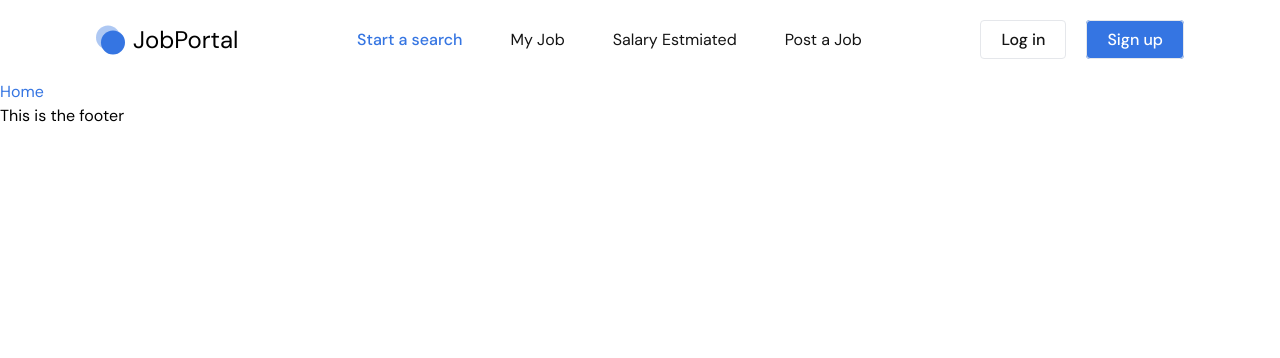
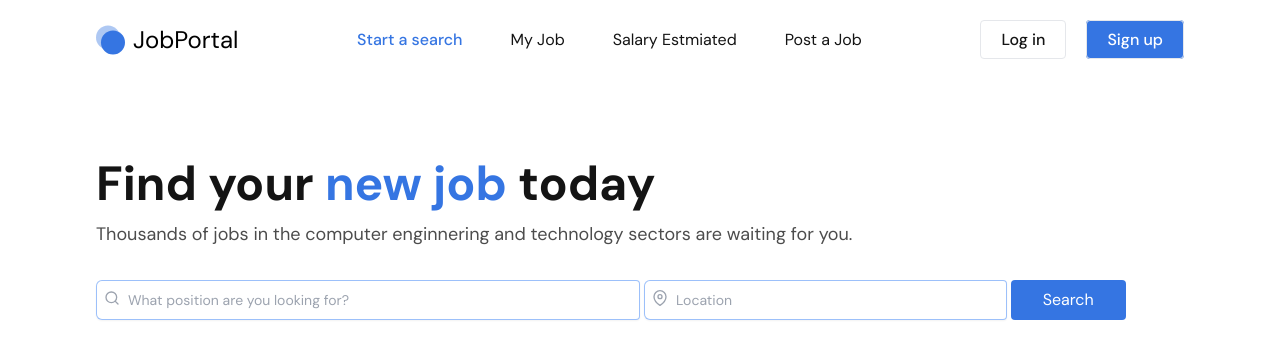
Before and after one commit to bhattrajdev/MERN_Job_Portal, a React (Vite) app in the folder client/: page / in a window 1280 px wide. Shown: the top 358 px of the page. Built offline with nearby package versions, Linux system fonts and the light colour scheme.

Commit message:
banner section

```diff
--- a/client/src/App.jsx
+++ b/client/src/App.jsx
@@ -7,7 +7,7 @@
     <>
     <Navbar/>
       <Outlet />
-      <footer>This is the footer</footer>
+
     </>
   );
 };
--- a/client/src/Pages/Home.jsx
+++ b/client/src/Pages/Home.jsx
@@ -1,9 +1,18 @@
-import React from 'react'
+import React from "react";
+import Banner from "../components/Banner";
+import { useState } from "react";
 
 const Home = () => {
+      const [query, setQuery] = useState("");
+      const handleInputChange = (e) => {
+        setQuery(e.target.value);
+
+      };
   return (
-    <div className='text-blue'>Home</div>
-  )
-}
+    <>
+      <Banner query={query} handleInputChange={handleInputChange} />
+    </>
+  );
+};
 
-export default Home
+export default Home;
--- /dev/null
+++ b/client/src/components/Banner.jsx
@@ -0,0 +1,48 @@
+import {FiMapPin, FiSearch} from "react-icons/fi"
+
+const Banner = ({query,handleInputChange}) => {
+
+  return (
+    <div className="max-w-screen-2xl container mx-auto xl:px-24 px-4 md:py-20 py-14">
+      <h1 className="text-5xl font-bold text-primary mb-3">
+        Find your <span className="text-blue">new job</span> today
+      </h1>
+      <p className="text-lg text-black/70 mb-8">
+        Thousands of jobs in the computer enginnering and technology sectors are
+        waiting for you.
+      </p>
+
+      <form>
+        <div className="flex justify-start md:flex-row flex-col md:gap-1 gap-4">
+          <div className="flex md:rounded-s-md rounded shadow-sm ring-1 ring-inset  focus-within:ring-2 focus-within:ring-inset focus-within:ring-indigo-600 md:w-1/2 w-full">
+            <input
+              type="text"
+              placeholder="What position are you looking for?"
+              name="title"
+              id="title"
+              className="block flex-1 border-0 bg-transparent py-1.5 pl-8 text-gray-900 placeholder:text-gray-400 focus:right-0 sm:text-sm sm:leading-6"
+              onChange={handleInputChange}
+              value={query}
+            />
+            <FiSearch className="absolute mt-2.5 ml-2 text-gray-400"/>
+          </div>
+
+          <div className="flex md:rounded-s-md rounded shadow-sm ring-1 ring-inset  focus-within:ring-2 focus-within:ring-inset focus-within:ring-indigo-600 md:w-1/3 w-full">
+            <input
+              type="text"
+              placeholder="Location"
+              name="title"
+              id="title"
+              className="block flex-1 border-0 bg-transparent py-1.5 pl-8 text-gray-900 placeholder:text-gray-400 focus:right-0 sm:text-sm sm:leading-6"
+
+            />
+            <FiMapPin className="absolute mt-2.5 ml-2 text-gray-400"/>
+          </div>
+          <button type="submit" className="bg-blue py-2 px-8 text-white  rounded">Search</button>
+        </div>
+      </form>
+    </div>
+  );
+};
+
+export default Banner;
```
